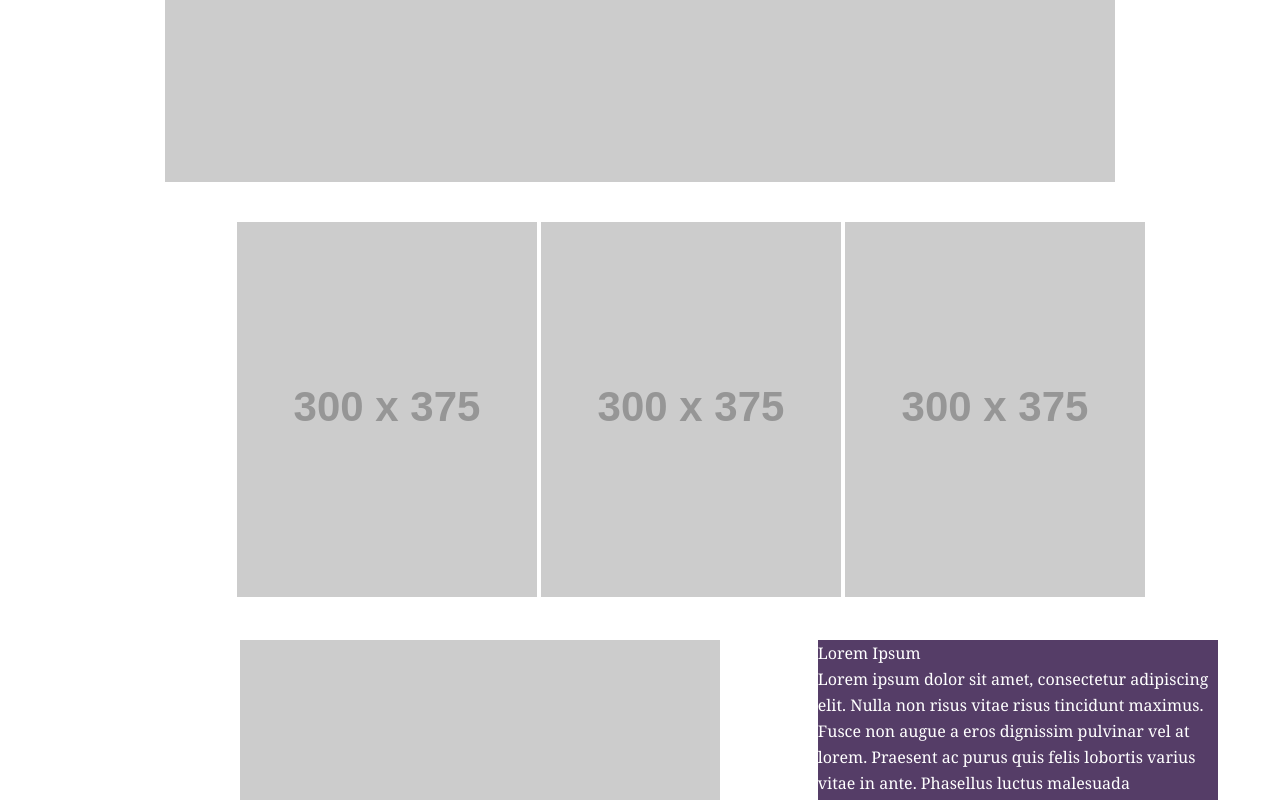
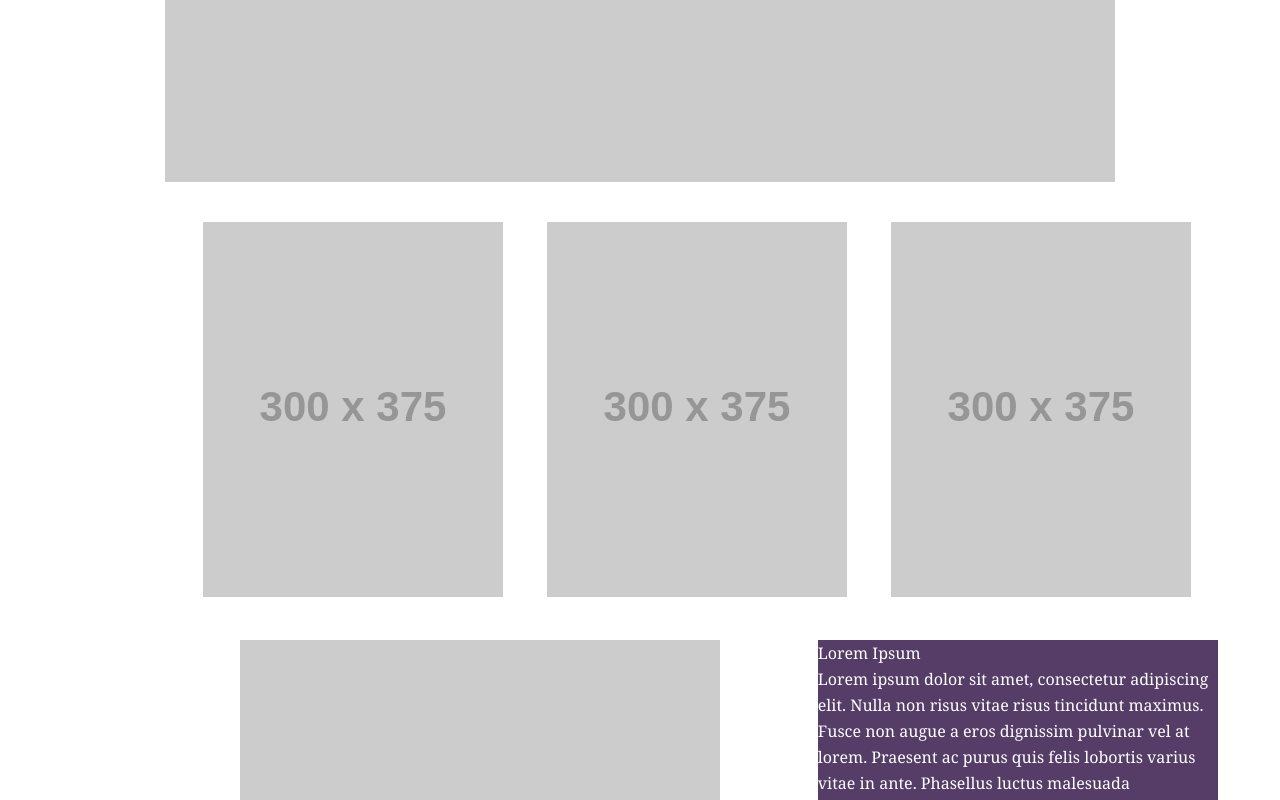
Before and after one commit to daesy13/wirefame-exercise, a plain HTML site: page index.html in a window 1280 px wide. Shown: the part 421-1221 px from the top of the page. Drawn offline with Linux system fonts and the light colour scheme; placeholder pictures from the web are drawn by us.

Commit message:
fixe 3 in a row

```diff
--- a/index.html
+++ b/index.html
@@ -4,6 +4,8 @@
     <title>WireFrame Exercise</title>
     <link rel="stylesheet" type="text/css" href="reset.css">
     <link rel="stylesheet" type="text/css" href="style.css">
+  </header>
+  <body>
     <div class="topnav">
       <img src="https://placehold.it/200x70/ddd" />
       <a href="#Nav Item 1">Home</a>
@@ -11,8 +13,7 @@
       <a href="#Nav Item 3">Contact</a>
       <a href="#Nav Item 4">About</a>
     </div>
-  </header>
-  <body>
+  <main>
     <div class="main-banner">
     <img src="https://placehold.it/950x450/ddd" class="big-pic" />
     </div>
@@ -31,14 +32,12 @@
       <div class="text-scroll">
         <h3>Lorem Ipsum</h3>
         <p>Lorem ipsum dolor sit amet, consectetur adipiscing elit. Nulla non risus vitae risus tincidunt maximus. Fusce non augue a eros dignissim pulvinar vel at lorem. Praesent ac purus quis felis lobortis varius vitae in ante. Phasellus luctus malesuada ullamcorper. Ut feugiat efficitur risus sed tristique. Nam sodales leo ut erat consectetur, ut ultrices enim consequat. Proin sodales dignissim urna, sit amet bibendum odio. Orci varius natoque penatibus et magnis dis parturient montes, nascetur ridiculus mus. Mauris vestibulum arcu rutrum quam auctor dictum volutpat fermentum ipsum. Quisque ut volutpat orci, quis imperdiet felis. Proin eu euismod nisl, at sagittis nibh. Maecenas cursus justo sem, ut porttitor lacus gravida ut. Pellentesque nec velit lacinia, egestas lacus ut, malesuada lorem.</p>
-
       </div>
       <button type="button" class="btn">Call to Action</button>
+      </div>
     </div>
-  </div>
-
-   <footer>
-
-   </footer>
- </body>
+  </main>
+    <footer>
+    </footer>
+  </body>
 </html>
--- a/style.css
+++ b/style.css
@@ -42,12 +42,16 @@
 display: inline-block;
 /* background-color: red; */
 margin-bottom: 40px;
-margin-left: 18.5%;
+margin-left: 14.3%;
 }
 
-.images {
-  margin-right: 15px;
+.images img{
+  margin: 0 20px;
 }
+
+/* .images.images:second-child {
+  margin: 0, 20px;
+} */
 
 
 /* **********IMG & TEXT***************** */
```
